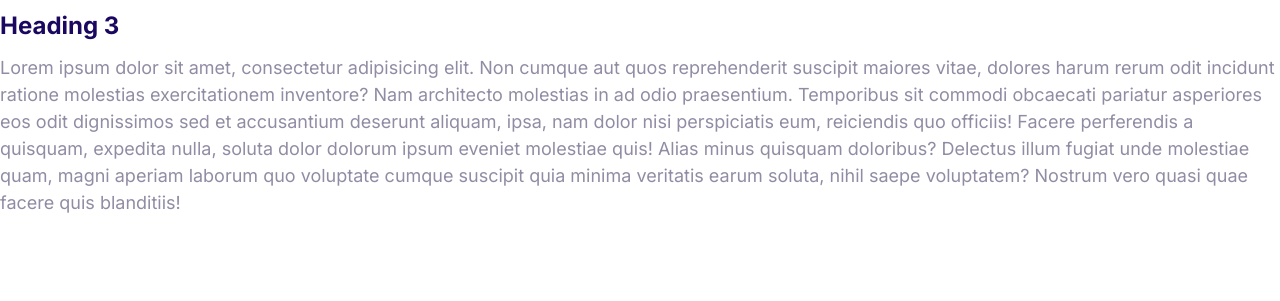
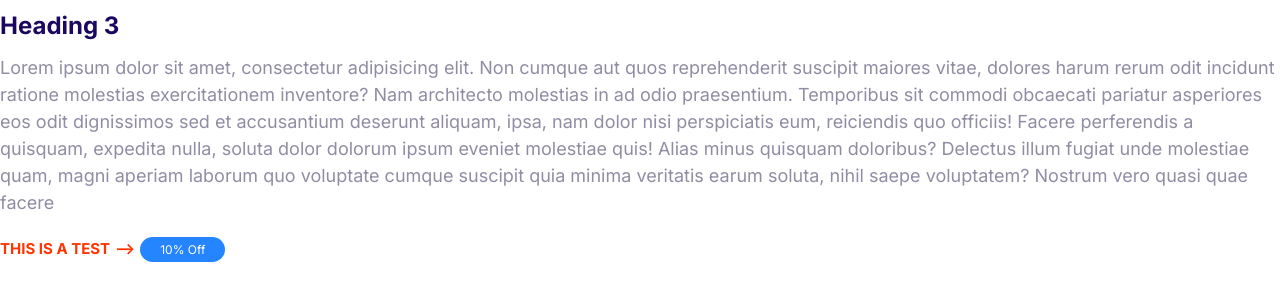
Before and after one commit to guoliang724/project-responsive-cloudhosting, a plain HTML site: page index.html in a window 1280 px wide. Shown: the part 283-584 px from the top of the page. Drawn offline with Linux system fonts and the light colour scheme.

Commit message:
links and badges

```diff
--- a/css/style.css
+++ b/css/style.css
@@ -1,3 +1,4 @@
+/*Typography*/
 :root {
   --color-primary: #2584ff;
   --color-secondary: #00d9ff;
@@ -36,7 +37,6 @@ h3 {
 p {
   margin-top: 0;
 }
-
 @media screen and (min-width: 1024px) {
   body {
     font-size: 1.8rem;
@@ -52,3 +52,58 @@ p {
     font-size: 2.4rem;
   }
 }
+
+/*Links*/
+a {
+  text-decoration: none;
+}
+.link-arrow {
+  color: var(--color-accent);
+  text-transform: uppercase;
+  font-size: 2rem;
+  font-weight: bold;
+  transition: margin 0.3s ease;
+}
+.link-arrow::after {
+  content: "-->";
+  margin-left: 5px;
+}
+.link-arrow:hover::after {
+  margin-left: 10px;
+}
+
+@media screen and (min-width: 1024px) {
+  .link-arrow {
+    font-size: 1.5rem;
+  }
+}
+
+/*Badges*/
+.badge {
+  border-radius: 20px;
+  padding: 0.5rem 2rem;
+  font-weight: 600px;
+  white-space: nowrap;
+  font-size: 2rem;
+}
+.badge--primary {
+  background: var(--color-primary);
+  color: white;
+}
+
+.badge--secondary {
+  background: var(--color-secondary);
+  color: white;
+}
+.badge--small {
+  font-size: 1.6rem;
+}
+@media screen and (min-width: 1024px) {
+  .badge {
+    font-size: 1.5rem;
+  }
+
+  .badge--small {
+    font-size: 1.2rem;
+  }
+}
--- a/index.html
+++ b/index.html
@@ -4,7 +4,7 @@
     <meta charset="UTF-8">
     <meta name="viewport" content="width=device-width, initial-scale=1.0">
     <link rel="preconnect" href="https://fonts.gstatic.com">
-    <link href="https://fonts.googleapis.com/css2?family=Inter:wght@400;700&display=swap" rel="stylesheet">
+    <link href="https://fonts.googleapis.com/css2?family=Inter:wght@400;600;700&display=swap" rel="stylesheet">
     <link rel="stylesheet" href="css/normalize.css">
     <link rel="stylesheet" href="css/style.css">
 
@@ -17,6 +17,8 @@
   <h1>Heading 1</h1>
   <h2>Heading 2</h2>
   <h3>Heading 3</h3>
-  <p>Lorem ipsum dolor sit amet, consectetur adipisicing elit. Non cumque aut quos reprehenderit suscipit maiores vitae, dolores harum rerum odit incidunt ratione molestias exercitationem inventore? Nam architecto molestias in ad odio praesentium. Temporibus sit commodi obcaecati pariatur asperiores eos odit dignissimos sed et accusantium deserunt aliquam, ipsa, nam dolor nisi perspiciatis eum, reiciendis quo officiis! Facere perferendis a quisquam, expedita nulla, soluta dolor dolorum ipsum eveniet molestiae quis! Alias minus quisquam doloribus? Delectus illum fugiat unde molestiae quam, magni aperiam laborum quo voluptate cumque suscipit quia minima veritatis earum soluta, nihil saepe voluptatem? Nostrum vero quasi quae facere quis blanditiis!</p>
+  <p>Lorem ipsum dolor sit amet, consectetur adipisicing elit. Non cumque aut quos reprehenderit suscipit maiores vitae, dolores harum rerum odit incidunt ratione molestias exercitationem inventore? Nam architecto molestias in ad odio praesentium. Temporibus sit commodi obcaecati pariatur asperiores eos odit dignissimos sed et accusantium deserunt aliquam, ipsa, nam dolor nisi perspiciatis eum, reiciendis quo officiis! Facere perferendis a quisquam, expedita nulla, soluta dolor dolorum ipsum eveniet molestiae quis! Alias minus quisquam doloribus? Delectus illum fugiat unde molestiae quam, magni aperiam laborum quo voluptate cumque suscipit quia minima veritatis earum soluta, nihil saepe voluptatem? Nostrum vero quasi quae facere </p>
+  <a class="link-arrow">This is a test</a>
+  <span class="badge badge--primary badge--small">10% Off</span>
 </body>
 </html>
```
Also changed, not shown: component/badges.html (added, +3 -0 lines), component/links.html (added, +1 -0 lines).
